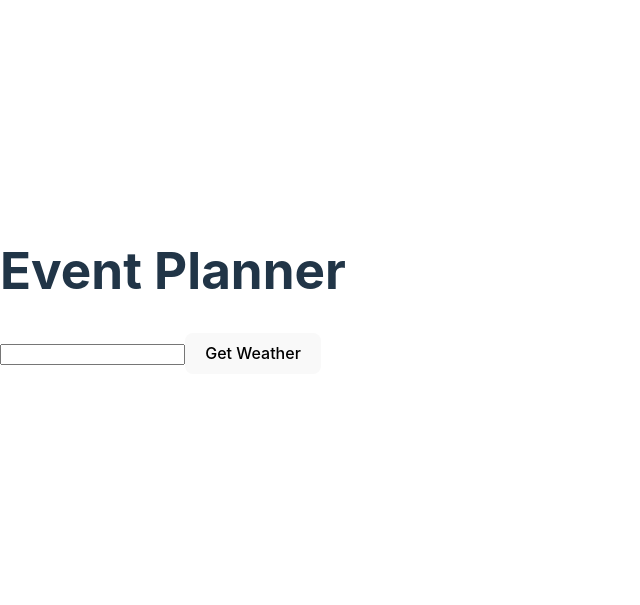
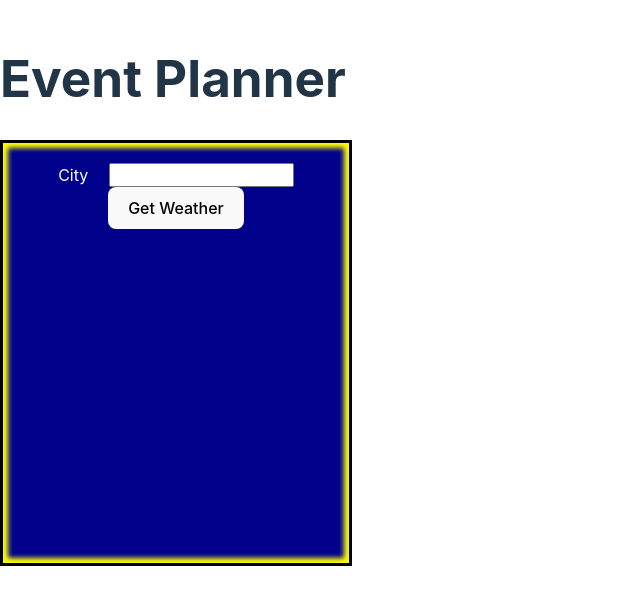
Before and after one commit to kysJune/EventPlanner, a React (Vite) app in the folder client/: page / in a window 1280 px wide. Shown: the part 109-714 px from the top of the page, without its empty margins (0-640 px from the left). Built offline with nearby package versions, Linux system fonts and the light colour scheme.

Commit message:
style the weather component a little. Finish implementing the weather component

```diff
--- a/client/src/components/weather/Weather.css
+++ b/client/src/components/weather/Weather.css
@@ -0,0 +1,27 @@
+
+.weather {
+    height: 50vh;
+    width: 100%;
+    display: flex;
+    flex-direction: column;
+    align-items: center;
+    padding-top: 20px;
+    background-color: darkblue;
+    color: white;
+    border: 3px solid black;
+    box-shadow: inset 0px 0px 5px 5px yellow;
+}
+.city-input{
+    display: flex;
+    width: 80%;
+    justify-content: space-evenly;
+}
+
+.weather-info{
+    display: flex;
+    width: 80%;
+    flex-direction: column;
+    align-items: center;
+    justify-content: center;
+    margin-top: 20px;
+}
--- a/client/src/components/weather/Weather.jsx
+++ b/client/src/components/weather/Weather.jsx
@@ -4,28 +4,41 @@ import axios from "axios";
 
 const Weather = () => {
     const [city, setCity] = useState("");
-    const [weather, setWeather] = useState(null);
     const [error, setError] = useState(null);
     const [temperature, setTemperature] = useState("");
     const [description, setDescription] = useState("");
     const [icon, setIcon] = useState("");
     const [showWeather, setShowWeather] = useState(false);
+    const [cityName, setCityName] = useState("");
 
     const handleCityChange = (e) => {
         setCity(e.target.value);
     }
 
     const convertKelvinToFarenheit = (kelvin) => {
-        return Math.round((kelvin - 273.15) * 9/5 + 32);
+        return Math.round((kelvin - 273.15) * 1.8);
+    }
+
+    const getIcon = (iconCode) => {
+        return `http://openweathermap.org/img/w/${iconCode}.png`;
     }
 
     const getWeather = async () => {
+
         //create the url based on the city
-        const url = `https://api.openweathermap.org/data/2.5/weather?q=${city}&appid=${import.meta.env.VITE_WEATHER_API_KEY}`;
-
+        //the city may have a space in it EX: san francisco
+        //need to replace the space with %20 to represent it in the url.
+        const encodedCity = city.split(" ").join("%20");
+        const url = `https://api.openweathermap.org/data/2.5/weather?q=${encodedCity}&appid=${import.meta.env.VITE_WEATHER_API_KEY}`;
+        console.log(url);
         try{
             const response = await axios.get(url);
             console.log(response.data);
+            setTemperature(convertKelvinToFarenheit(response.data.main.temp));
+            setDescription(response.data.weather[0].description);
+            setShowWeather(true);
+            setIcon(getIcon(response.data.weather[0].icon));
+            setCityName(response.data.name);
         } catch (err) {
             setError(`encountered error: ${err}`);
             console.log(err);
@@ -34,15 +47,19 @@ const Weather = () => {
 
     return (
         <div className="weather">
-            <input type="text" value={city} onChange={handleCityChange} />
+            <div className='city-input'>
+                <label htmlFor="city">City</label>
+                <input type="text" name="city" id="city" value={city} onChange={handleCityChange} />
+            </div>
             <button onClick={getWeather}>Get Weather</button>
             {
                 showWeather &&
             <div className="weather-info">
-                <h2>Weather</h2>
-                <p>Temperature: {temperature}</p>
-                <p>Description: {description}</p>
+                <h2>{`Current Weather in ${cityName}`}</h2>
                 <img src={icon} alt="weather icon" />
+                <p>Temperature: {temperature}F</p>
+                <p>{description}</p>
+
             </div>
             }
         </div>
```
